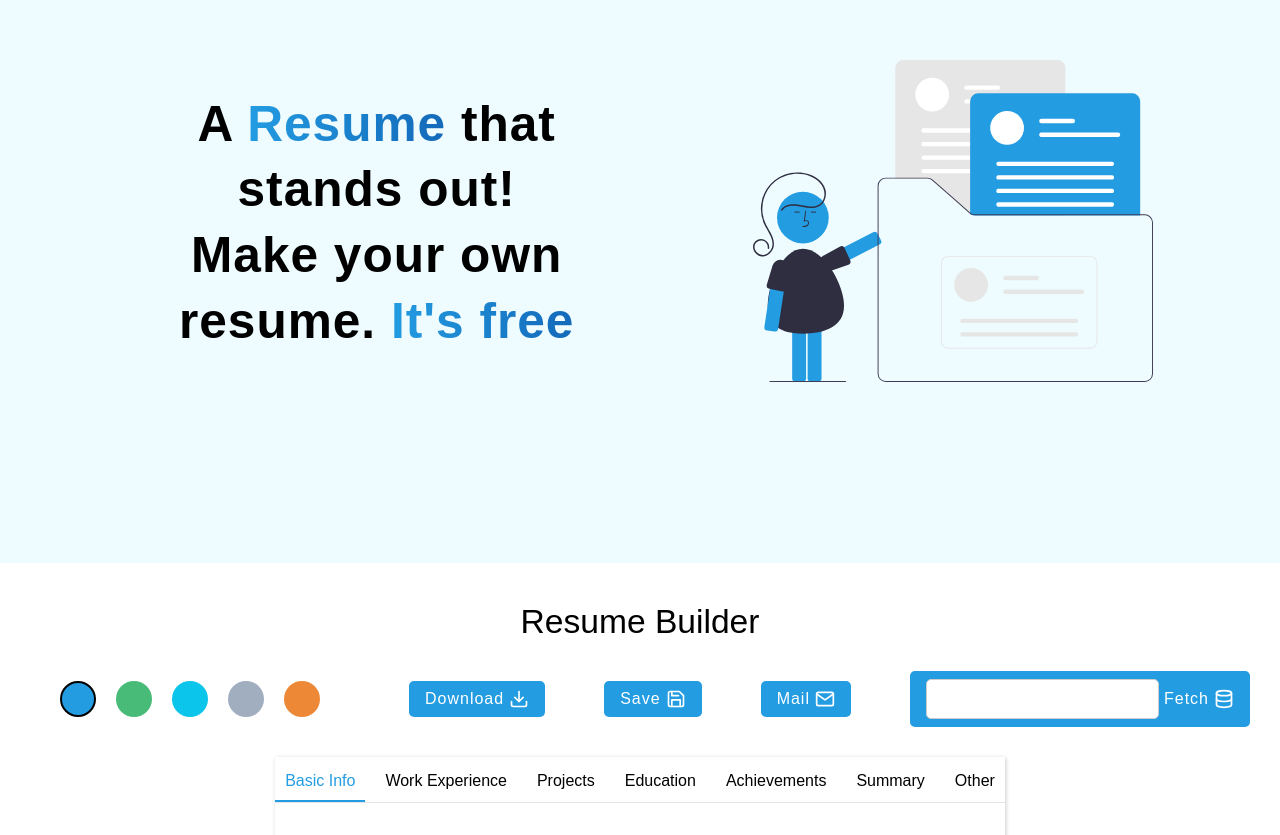
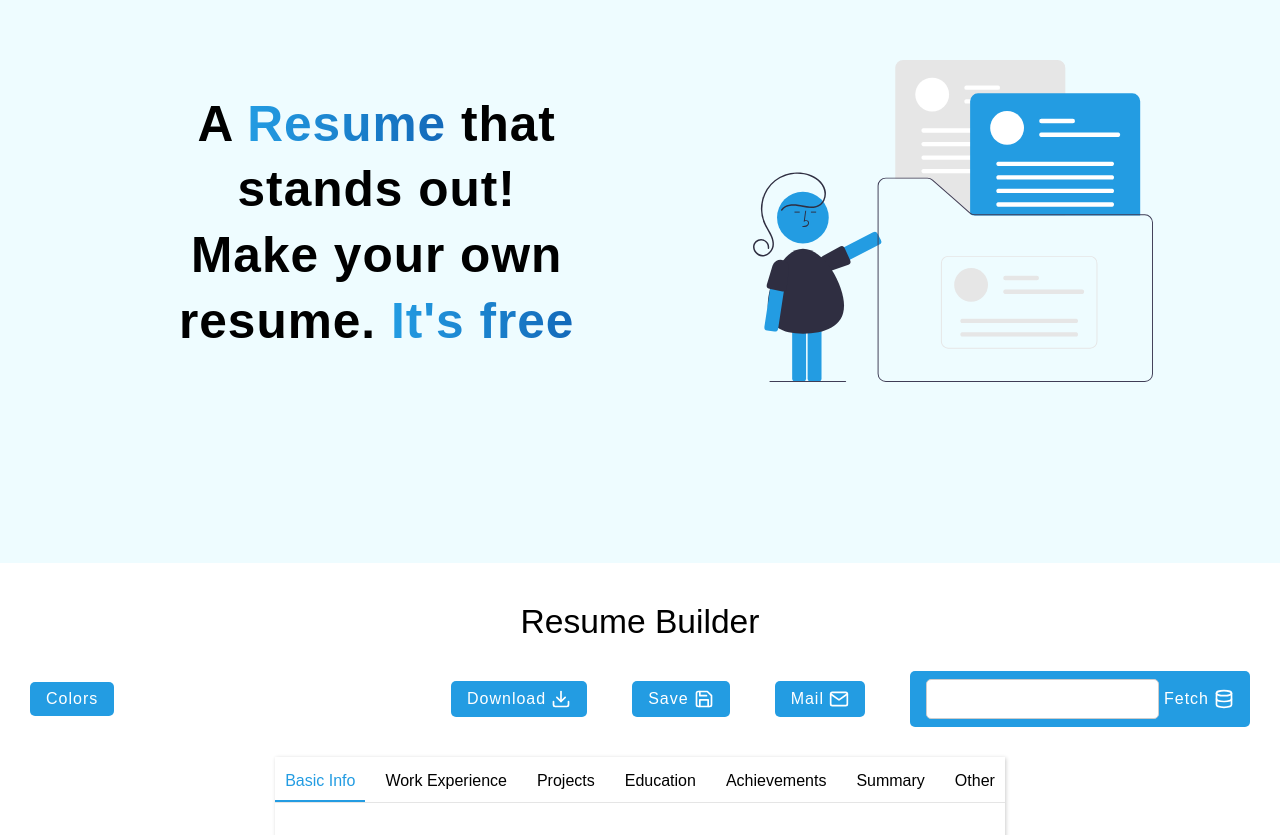
Before and after one commit to michaelmelaku/resume-builder, a React (Create React App) app: page / in a window 1280 px wide. Shown: the part 117-952 px from the top of the page. Built offline with nearby package versions, Linux system fonts and the light colour scheme.

Commit message:
collapsible

```diff
--- a/package.json
+++ b/package.json
@@ -3,10 +3,12 @@
   "version": "0.1.0",
   "private": true,
   "dependencies": {
+    "@coreui/react": "^4.4.0",
     "@testing-library/jest-dom": "^5.16.1",
     "@testing-library/react": "^12.1.2",
     "@testing-library/user-event": "^13.5.0",
     "react": "^17.0.2",
+    "react-collapsible": "^2.10.0",
     "react-dom": "^17.0.2",
     "react-feather": "^2.0.9",
     "react-scripts": "5.0.0",
--- a/src/components/Body/Body.js
+++ b/src/components/Body/Body.js
@@ -1,6 +1,8 @@
 import React, { useRef, useState } from "react";
 import ReactToPrint from "react-to-print";
 import {   Mail, Database, Download, Save } from "react-feather";
+
+import Collapsible from 'react-collapsible';
 
 import Editor from "../Editor/Editor";
 import Resume from "../Resume/Resume";
@@ -8,7 +10,7 @@ import Resume from "../Resume/Resume";
 import styles from "./Body.module.css";
 
 function Body() {
-  const colors = ["#239ce2", "#48bb78", "#0bc5ea", "#a0aec0", "#ed8936"];
+  const colors = ["#239ce2", "#48bb78", "#0bc5ea", "#a0aec0", "#ed8936", "#ed1111"];
   const sections = {
     basicInfo: "Basic Info",
     workExp: "Work Experience",
@@ -63,6 +65,7 @@ function Body() {
     <div className={styles.container}>
       <p className={styles.heading}>Resume Builder</p>
       <div className={styles.toolbar}>
+        <Collapsible trigger={<button>Colors</button>}>
         <div className={styles.colors}>
           {colors.map((item) => (
             <span
@@ -75,6 +78,7 @@ function Body() {
             />
           ))}
         </div>
+        </Collapsible>
         <ReactToPrint
           trigger={() => {
             return (
```
Also changed, not shown: 1 other file (tests, documents, lock files or other folders).
